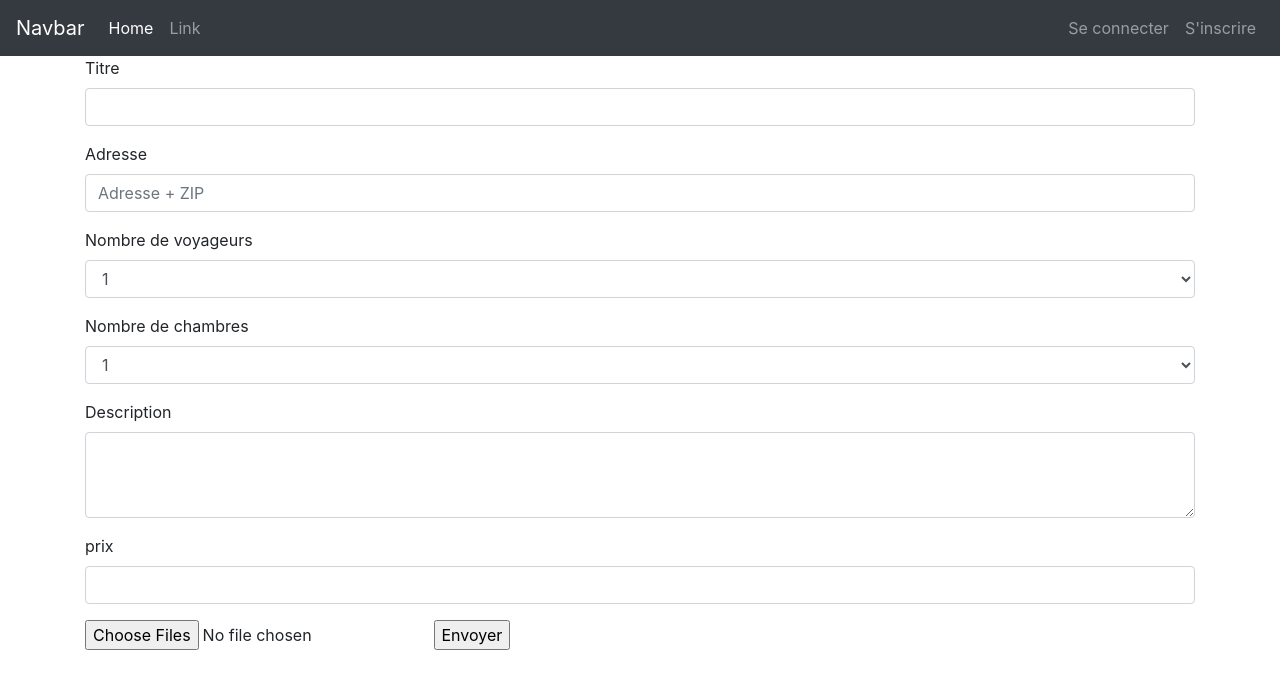
After one commit to maxencele2001/Projet-WEB, a PHP site: page /logged/annonce.php in a window 1280 px wide. The commit adds this page. Shown: the top 689 px of the page. Run offline with PHP 8.4, Linux system fonts and the light colour scheme.

Commit message:
Création fonction addAnnonce

```diff
--- a/layout/nav.php
+++ b/layout/nav.php
@@ -18,7 +18,7 @@
       @session_start();
       if(isset($_SESSION['user_is_hote']) && $_SESSION['user_is_hote'] == 1){ ?>
         <li class="nav-item">
-        <a class="nav-link" href="#">Créer une annonce</a>
+        <a class="nav-link" href="/logged/annonce.php">Créer une annonce</a>
         </li>
         <?php }else{
         }?>
--- /dev/null
+++ b/public/logged/annonce.php
@@ -0,0 +1,127 @@
+<?php require_once '../../functions/db.php';
+require_once '../../functions/edit.php';
+require_once '../../layout/header.php';
+?>
+
+<form method="POST" enctype="multipart/form-data">
+<div class="form-group">
+    <label for="exampleFormControlInput1">Titre</label>
+    <input type="text" class="form-control" id="titre">
+  </div>
+  <div class="form-group">
+    <label for="exampleFormControlInput1">Adresse</label>
+    <input type="text" class="form-control" id="adresse" placeholder="Adresse + ZIP">
+  </div>
+  <div class="form-group">
+    <label for="exampleFormControlSelect1">Nombre de voyageurs</label>
+    <select class="form-control" id="nb_voyageurs">
+      <option>1</option>
+      <option>2</option>
+      <option>3</option>
+      <option>4</option>
+      <option>5</option>
+      <option>6</option>
+      <option>7</option>
+      <option>8</option>
+      <option>9</option>
+      <option>10</option>
+    </select>
+  </div>
+  <div class="form-group">
+    <label for="exampleFormControlSelect1">Nombre de chambres</label>
+    <select class="form-control" id="nb_chambre">
+      <option>1</option>
+      <option>2</option>
+      <option>3</option>
+      <option>4</option>
+      <option>5</option>
+    </select>
+  </div>
+  <div class="form-group">
+    <label for="exampleFormControlTextarea1">Description</label>
+    <textarea class="form-control" id="descritpion" rows="3"></textarea>
+  </div>
+  <div class="form-group">
+    <label for="prix">prix</label>
+    <input type="number" min="0" class="form-control" id="prix">
+  </div>
+  <div class="form-group">
+    <input type="file" id="photo" name="photo[]" multiple />
+    <input type="submit" value="Envoyer" />
+</div>
+</form>
+<?php
+
+function addAnnonce(string $titre,string $adresse, int $nb_chambre, int $nb_voyageurs, string $description, string $photo, int $prix): bool
+{
+  $pdo = getPdo();// recup de ma bdd
+
+  $query = "INSERT INTO annonces (titre, adresse, nb_chambre, nb_voyageurs, description, photo, prix) VALUES (:titre, :adresse, :nb_chambre, :nb_voyageurs, :description, :photo, prix)";// formule pour l'ajout
+  $stmt = $pdo->prepare($query);
+  return $stmt->execute([
+    'titre' => $titre,
+    'adresse' => $adresse,
+    'nb_chambre' => $nb_chambre,
+    'nb_voyageurs' => $nb_voyageurs,
+    'description' => $description,
+    'photo' => $photo,
+    'prix' => $prix
+  ]);
+}
+
+
+
+
+// Fichiers multiples
+if(isset($_POST['titre']) && isset($_POST['adresse']) && isset($_POST['nb_chambre']) && isset($_POST['nb_voyageurs']) && isset($_POST['description']) && isset($_POST['prix']) && !empty($_POST['titre']) && !empty($_POST['adresse']) && !empty($_POST['nb_chambre']) && !empty($_POST['nb_voyageurs']) && !empty($_POST['description']) && !empty($_POST['prix'])){
+    echo "oui";
+    $titre = $_POST['titre'];
+    $adresse = $_POST['adresse'];
+    $nb_chambre = $_POST['nb_chambre'];
+    $nb_voyageurs = $_POST['nb_voyageurs'];
+    $description = $_POST['description'];
+    $prix = $_POST['prix'];
+    if (isset($_FILES['photo']) && !empty($_FILES['photo'])){
+    foreach ($_FILES['photo']['error'] as $key => $error) {
+      if ($error == UPLOAD_ERR_OK) {
+        $tmp_name = $_FILES["photo"]["tmp_name"][$key];
+        $photo = $_FILES["photo"]["name"][$key];
+        $destination = __DIR__ . "/../img/annonce/" . $photo;
+
+        if (move_uploaded_file($tmp_name, $destination)) {
+          echo $photo . " correctement enregistré<br />";
+          addAnnonce($titre, $adresse, $nb_chambre, $nb_voyageurs, $description, $photo, $prix);
+        }
+      }
+    }
+  }
+}
+
+?>
+
+
+
+
+
+
+
+
+
+
+
+
+
+
+
+
+
+
+
+
+
+
+
+
+
+
+<?php require_once '../../layout/footer.php';
--- a/public/logged/profil.php
+++ b/public/logged/profil.php
@@ -19,3 +19,5 @@ $profil = getProfil($id); ?>
     <a href="#" class="btn btn-primary">Modifier le profil</a>
   </div>
 </div>
+
+<?php require_once '../../layout/footer.php';
```
Also changed, not shown: public/img/annonce/cuisine.png (added), public/img/annonce/port.png (added).
